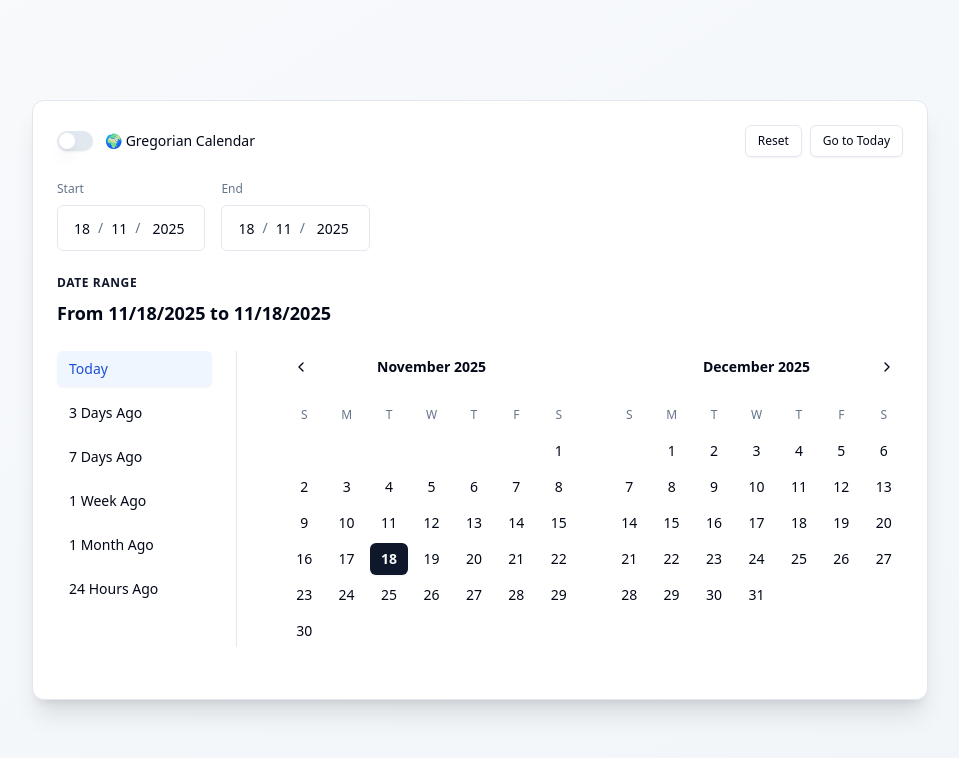
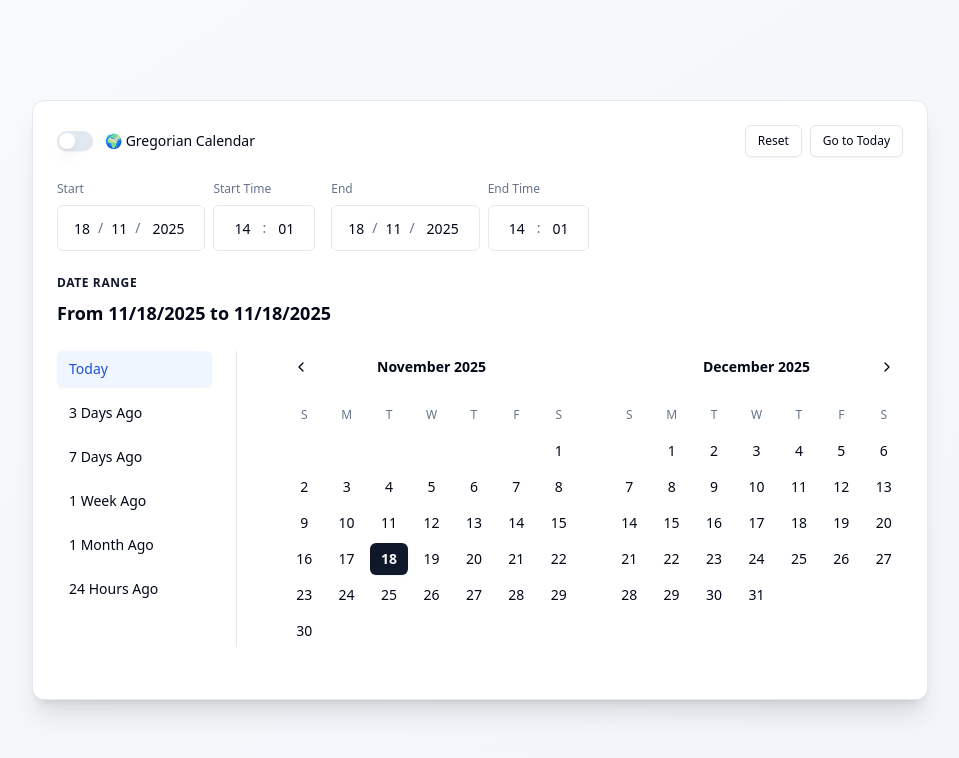
Before and after one commit to JavadEsl77/DateRangePicker, a React (Vite) app: page / in a window 1280 px wide. Shown: the top 758 px of the page, without its empty margins (160-1119 px from the left). Built offline with nearby package versions, Linux system fonts and the light colour scheme; a small style sheet from the web is missing.

Commit message:
fix: handler show time for start and end

```diff
--- a/src/components/DateRangePicker/DateInputs.tsx
+++ b/src/components/DateRangePicker/DateInputs.tsx
@@ -23,10 +23,14 @@ export const DateInputs = ({
   const [startYear, setStartYear] = useState('');
   const [startMonth, setStartMonth] = useState('');
   const [startDay, setStartDay] = useState('');
+  const [startHour, setStartHour] = useState('');
+  const [startMinute, setStartMinute] = useState('');
 
   const [endYear, setEndYear] = useState('');
   const [endMonth, setEndMonth] = useState('');
   const [endDay, setEndDay] = useState('');
+  const [endHour, setEndHour] = useState('');
+  const [endMinute, setEndMinute] = useState('');
 
   useEffect(() => {
     if (startDate) {
@@ -41,10 +45,16 @@ export const DateInputs = ({
         setStartDay(parts[1] || '');
         setStartYear(parts[2] || '');
       }
+      const hours = startDate.getHours().toString().padStart(2, '0');
+      const minutes = startDate.getMinutes().toString().padStart(2, '0');
+      setStartHour(calendarType === 'persian' ? toPersianNumber(hours) : hours);
+      setStartMinute(calendarType === 'persian' ? toPersianNumber(minutes) : minutes);
     } else {
       setStartYear('');
       setStartMonth('');
       setStartDay('');
+      setStartHour('');
+      setStartMinute('');
     }
   }, [startDate, calendarType]);
 
@@ -61,14 +71,20 @@ export const DateInputs = ({
         setEndDay(parts[1] || '');
         setEndYear(parts[2] || '');
       }
+      const hours = endDate.getHours().toString().padStart(2, '0');
+      const minutes = endDate.getMinutes().toString().padStart(2, '0');
+      setEndHour(calendarType === 'persian' ? toPersianNumber(hours) : hours);
+      setEndMinute(calendarType === 'persian' ? toPersianNumber(minutes) : minutes);
     } else {
       setEndYear('');
       setEndMonth('');
       setEndDay('');
+      setEndHour('');
+      setEndMinute('');
     }
   }, [endDate, calendarType]);
 
-  const updateStartDate = (year: string, month: string, day: string) => {
+  const updateStartDate = (year: string, month: string, day: string, hour?: string, minute?: string) => {
     if (!year && !month && !day) {
       onStartDateChange(null);
       return;
@@ -80,11 +96,14 @@ export const DateInputs = ({
 
     const date = parseDateFromInput(dateString, calendarType);
     if (date) {
+      const h = hour ? parseInt(hour) : 0;
+      const m = minute ? parseInt(minute) : 0;
+      date.setHours(h, m, 0, 0);
       onStartDateChange(date);
     }
   };
 
-  const updateEndDate = (year: string, month: string, day: string) => {
+  const updateEndDate = (year: string, month: string, day: string, hour?: string, minute?: string) => {
     if (!year && !month && !day) {
       onEndDateChange(null);
       return;
@@ -96,6 +115,9 @@ export const DateInputs = ({
 
     const date = parseDateFromInput(dateString, calendarType);
     if (date) {
+      const h = hour ? parseInt(hour) : 0;
+      const m = minute ? parseInt(minute) : 0;
+      date.setHours(h, m, 0, 0);
       onEndDateChange(date);
     }
   };
@@ -120,7 +142,7 @@ export const DateInputs = ({
     const displayValue = calendarType === 'persian' ? toPersianNumber(value) : value;
     setStartYear(displayValue);
     if (value.length === 4 || value === '') {
-      updateStartDate(value, toEnglishNumber(startMonth), toEnglishNumber(startDay));
+      updateStartDate(value, toEnglishNumber(startMonth), toEnglishNumber(startDay), toEnglishNumber(startHour), toEnglishNumber(startMinute));
     }
   };
 
@@ -130,7 +152,7 @@ export const DateInputs = ({
     const displayValue = calendarType === 'persian' ? toPersianNumber(value) : value;
     setStartMonth(displayValue);
     if (value.length === 2 || value === '') {
-      updateStartDate(toEnglishNumber(startYear), value, toEnglishNumber(startDay));
+      updateStartDate(toEnglishNumber(startYear), value, toEnglishNumber(startDay), toEnglishNumber(startHour), toEnglishNumber(startMinute));
     }
   };
 
@@ -140,7 +162,7 @@ export const DateInputs = ({
     const displayValue = calendarType === 'persian' ? toPersianNumber(value) : value;
     setStartDay(displayValue);
     if (value.length === 2 || value === '') {
-      updateStartDate(toEnglishNumber(startYear), toEnglishNumber(startMonth), value);
+      updateStartDate(toEnglishNumber(startYear), toEnglishNumber(startMonth), value, toEnglishNumber(startHour), toEnglishNumber(startMinute));
     }
   };
 
@@ -150,7 +172,7 @@ export const DateInputs = ({
     const displayValue = calendarType === 'persian' ? toPersianNumber(value) : value;
     setEndYear(displayValue);
     if (value.length === 4 || value === '') {
-      updateEndDate(value, toEnglishNumber(endMonth), toEnglishNumber(endDay));
+      updateEndDate(value, toEnglishNumber(endMonth), toEnglishNumber(endDay), toEnglishNumber(endHour), toEnglishNumber(endMinute));
     }
   };
 
@@ -160,7 +182,7 @@ export const DateInputs = ({
     const displayValue = calendarType === 'persian' ? toPersianNumber(value) : value;
     setEndMonth(displayValue);
     if (value.length === 2 || value === '') {
-      updateEndDate(toEnglishNumber(endYear), value, toEnglishNumber(endDay));
+      updateEndDate(toEnglishNumber(endYear), value, toEnglishNumber(endDay), toEnglishNumber(endHour), toEnglishNumber(endMinute));
     }
   };
 
@@ -170,15 +192,59 @@ export const DateInputs = ({
     const displayValue = calendarType === 'persian' ? toPersianNumber(value) : value;
     setEndDay(displayValue);
     if (value.length === 2 || value === '') {
-      updateEndDate(toEnglishNumber(endYear), toEnglishNumber(endMonth), value);
+      updateEndDate(toEnglishNumber(endYear), toEnglishNumber(endMonth), value, toEnglishNumber(endHour), toEnglishNumber(endMinute));
+    }
+  };
+
+  const handleStartHourChange = (e: React.ChangeEvent<HTMLInputElement>) => {
+    const inputValue = toEnglishNumber(e.target.value);
+    let value = inputValue.replace(/\D/g, '').slice(0, 2);
+    if (value && parseInt(value) > 23) value = '23';
+    const displayValue = calendarType === 'persian' ? toPersianNumber(value) : value;
+    setStartHour(displayValue);
+    if (value.length === 2 || value === '') {
+      updateStartDate(toEnglishNumber(startYear), toEnglishNumber(startMonth), toEnglishNumber(startDay), value, toEnglishNumber(startMinute));
+    }
+  };
+
+  const handleStartMinuteChange = (e: React.ChangeEvent<HTMLInputElement>) => {
+    const inputValue = toEnglishNumber(e.target.value);
+    let value = inputValue.replace(/\D/g, '').slice(0, 2);
+    if (value && parseInt(value) > 59) value = '59';
+    const displayValue = calendarType === 'persian' ? toPersianNumber(value) : value;
+    setStartMinute(displayValue);
+    if (value.length === 2 || value === '') {
+      updateStartDate(toEnglishNumber(startYear), toEnglishNumber(startMonth), toEnglishNumber(startDay), toEnglishNumber(startHour), value);
+    }
+  };
+
+  const handleEndHourChange = (e: React.ChangeEvent<HTMLInputElement>) => {
+    const inputValue = toEnglishNumber(e.target.value);
+    let value = inputValue.replace(/\D/g, '').slice(0, 2);
+    if (value && parseInt(value) > 23) value = '23';
+    const displayValue = calendarType === 'persian' ? toPersianNumber(value) : value;
+    setEndHour(displayValue);
+    if (value.length === 2 || value === '') {
+      updateEndDate(toEnglishNumber(endYear), toEnglishNumber(endMonth), toEnglishNumber(endDay), value, toEnglishNumber(endMinute));
+    }
+  };
+
+  const handleEndMinuteChange = (e: React.ChangeEvent<HTMLInputElement>) => {
+    const inputValue = toEnglishNumber(e.target.value);
+    let value = inputValue.replace(/\D/g, '').slice(0, 2);
+    if (value && parseInt(value) > 59) value = '59';
+    const displayValue = calendarType === 'persian' ? toPersianNumber(value) : value;
+    setEndMinute(displayValue);
+    if (value.length === 2 || value === '') {
+      updateEndDate(toEnglishNumber(endYear), toEnglishNumber(endMonth), toEnglishNumber(endDay), toEnglishNumber(endHour), value);
     }
   };
 
   const handleBlur = (type: 'start' | 'end') => {
     if (type === 'start') {
-      updateStartDate(toEnglishNumber(startYear), toEnglishNumber(startMonth), toEnglishNumber(startDay));
+      updateStartDate(toEnglishNumber(startYear), toEnglishNumber(startMonth), toEnglishNumber(startDay), toEnglishNumber(startHour), toEnglishNumber(startMinute));
     } else {
-      updateEndDate(toEnglishNumber(endYear), toEnglishNumber(endMonth), toEnglishNumber(endDay));
+      updateEndDate(toEnglishNumber(endYear), toEnglishNumber(endMonth), toEnglishNumber(endDay), toEnglishNumber(endHour), toEnglishNumber(endMinute));
     }
   };
 
@@ -187,7 +253,34 @@ export const DateInputs = ({
       {calendarType === 'persian' ? (
         <>
           {/* Start Date - Persian (Right side) */}
+          <div className="flex items-end gap-2">
             <div>
+              <label className="text-xs text-muted-foreground mb-2 block font-medium text-right">
+                ساعت شروع
+              </label>
+              <div className="flex items-center gap-0.5 px-3 py-2 rounded-md border bg-background border-input" dir="rtl">
+                <input
+                  type="text"
+                  placeholder="دقیقه"
+                  value={startMinute}
+                  onChange={handleStartMinuteChange}
+                  onBlur={() => handleBlur('start')}
+                  className="h-7 w-8 text-center text-sm p-0 border-0 bg-transparent outline-none focus:outline-none"
+                  dir="rtl"
+                />
+                <span className="text-muted-foreground text-sm px-0.5">:</span>
+                <input
+                  type="text"
+                  placeholder="ساعت"
+                  value={startHour}
+                  onChange={handleStartHourChange}
+                  onBlur={() => handleBlur('start')}
+                  className="h-7 w-8 text-center text-sm p-0 border-0 bg-transparent outline-none focus:outline-none"
+                  dir="rtl"
+                />
+              </div>
+            </div>
+            <div className="flex-1">
               <label className="text-xs text-muted-foreground mb-2 block font-medium text-right">
                 شروع
               </label>
@@ -223,8 +316,36 @@ export const DateInputs = ({
                 />
               </div>
             </div>
+          </div>
           {/* End Date - Persian (Left side) */}
+          <div className="flex items-end gap-2">
             <div>
+              <label className="text-xs text-muted-foreground mb-2 block font-medium text-right">
+                ساعت پایان
+              </label>
+              <div className="flex items-center gap-0.5 px-3 py-2 rounded-md border bg-background border-input" dir="rtl">
+                <input
+                  type="text"
+                  placeholder="دقیقه"
+                  value={endMinute}
+                  onChange={handleEndMinuteChange}
+                  onBlur={() => handleBlur('end')}
+                  className="h-7 w-8 text-center text-sm p-0 border-0 bg-transparent outline-none focus:outline-none"
+                  dir="rtl"
+                />
+                <span className="text-muted-foreground text-sm px-0.5">:</span>
+                <input
+                  type="text"
+                  placeholder="ساعت"
+                  value={endHour}
+                  onChange={handleEndHourChange}
+                  onBlur={() => handleBlur('end')}
+                  className="h-7 w-8 text-center text-sm p-0 border-0 bg-transparent outline-none focus:outline-none"
+                  dir="rtl"
+                />
+              </div>
+            </div>
+            <div className="flex-1">
               <label className="text-xs text-muted-foreground mb-2 block font-medium text-right">
                 پایان
               </label>
@@ -260,11 +381,13 @@ export const DateInputs = ({
                 />
               </div>
             </div>
+          </div>
         </>
       ) : (
         <>
           {/* Start Date - Gregorian (Left side) */}
-          <div>
+          <div className="flex items-end gap-2">
+            <div className="flex-1">
               <label className="text-xs text-muted-foreground mb-2 block font-medium">
                 Start
               </label>
@@ -297,8 +420,34 @@ export const DateInputs = ({
                 />
               </div>
             </div>
+            <div>
+              <label className="text-xs text-muted-foreground mb-2 block font-medium">
+                Start Time
+              </label>
+              <div className="flex items-center gap-0.5 px-3 py-2 rounded-md border bg-background border-input">
+                <input
+                  type="text"
+                  placeholder="HH"
+                  value={startHour}
+                  onChange={handleStartHourChange}
+                  onBlur={() => handleBlur('start')}
+                  className="h-7 w-8 text-center text-sm p-0 border-0 bg-transparent outline-none focus:outline-none"
+                />
+                <span className="text-muted-foreground text-sm px-0.5">:</span>
+                <input
+                  type="text"
+                  placeholder="MM"
+                  value={startMinute}
+                  onChange={handleStartMinuteChange}
+                  onBlur={() => handleBlur('start')}
+                  className="h-7 w-8 text-center text-sm p-0 border-0 bg-transparent outline-none focus:outline-none"
+                />
+              </div>
+            </div>
+          </div>
           {/* End Date - Gregorian (Right side) */}
-          <div>
+          <div className="flex items-end gap-2">
+            <div className="flex-1">
               <label className="text-xs text-muted-foreground mb-2 block font-medium">
                 End
               </label>
@@ -331,6 +480,31 @@ export const DateInputs = ({
                 />
               </div>
             </div>
+            <div>
+              <label className="text-xs text-muted-foreground mb-2 block font-medium">
+                End Time
+              </label>
+              <div className="flex items-center gap-0.5 px-3 py-2 rounded-md border bg-background border-input">
+                <input
+                  type="text"
+                  placeholder="HH"
+                  value={endHour}
+                  onChange={handleEndHourChange}
+                  onBlur={() => handleBlur('end')}
+                  className="h-7 w-8 text-center text-sm p-0 border-0 bg-transparent outline-none focus:outline-none"
+                />
+                <span className="text-muted-foreground text-sm px-0.5">:</span>
+                <input
+                  type="text"
+                  placeholder="MM"
+                  value={endMinute}
+                  onChange={handleEndMinuteChange}
+                  onBlur={() => handleBlur('end')}
+                  className="h-7 w-8 text-center text-sm p-0 border-0 bg-transparent outline-none focus:outline-none"
+                />
+              </div>
+            </div>
+          </div>
         </>
       )}
     </div>
```
Lines whose indentation alone changed are shown as unchanged.
